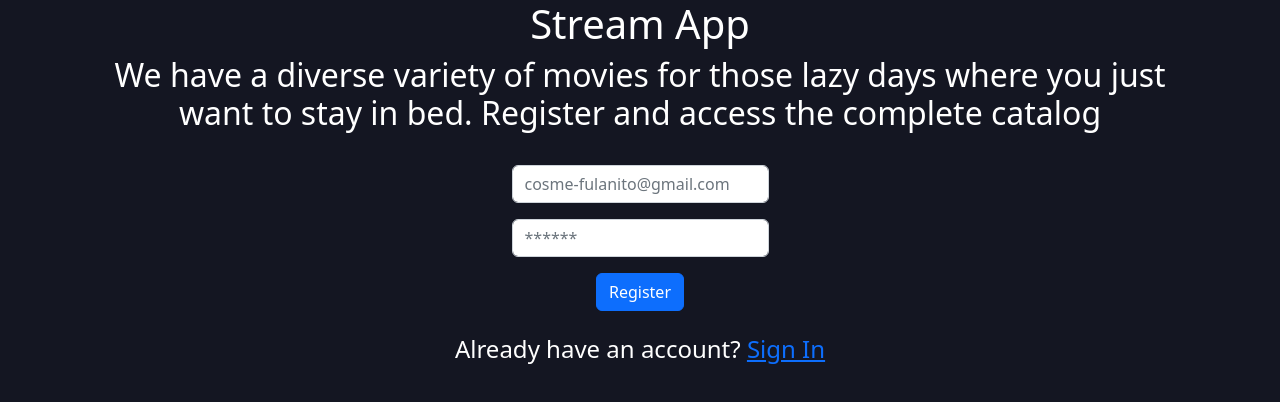
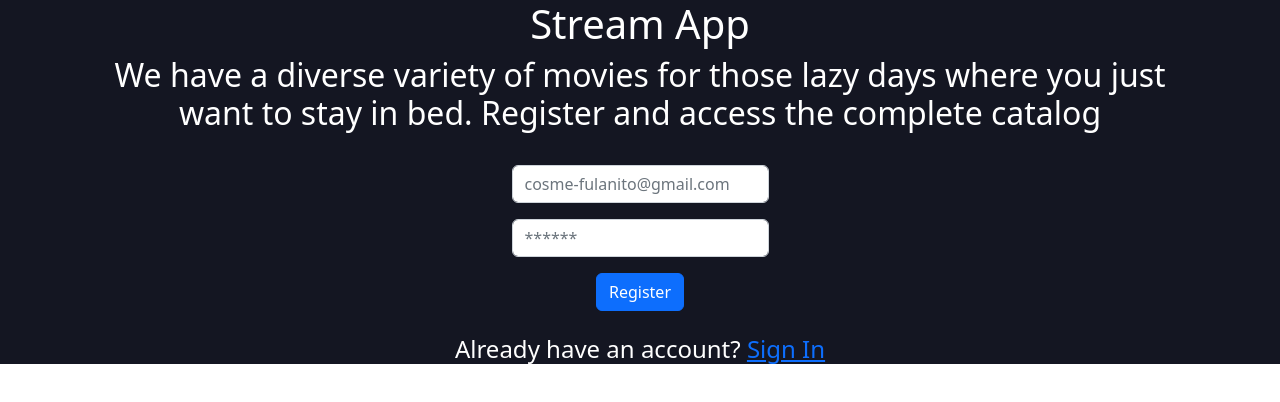
Before and after one commit to iegarcia/stream-app, a React (Create React App) app: page /register in a window 1280 px wide. Shown: the top 402 px of the page. Built offline with nearby package versions, Linux system fonts and the light colour scheme; no server answers.

Commit message:
fixed login height

```diff
--- a/src/App.css
+++ b/src/App.css
@@ -36,8 +36,8 @@
   }
 }
 
-@media (min-width: 768px) {
-  .App {
+@media (min-width: 360px) {
+  .login {
     height: 100vh;
   }
 }
--- a/src/views/Login.jsx
+++ b/src/views/Login.jsx
@@ -34,7 +34,7 @@ const Login = () => {
   };
 
   return (
-    <div>
+    <div className="login">
       <Container>
         <h1 className="app-text">Stream App</h1>
         <h2 className="app-text">
```
